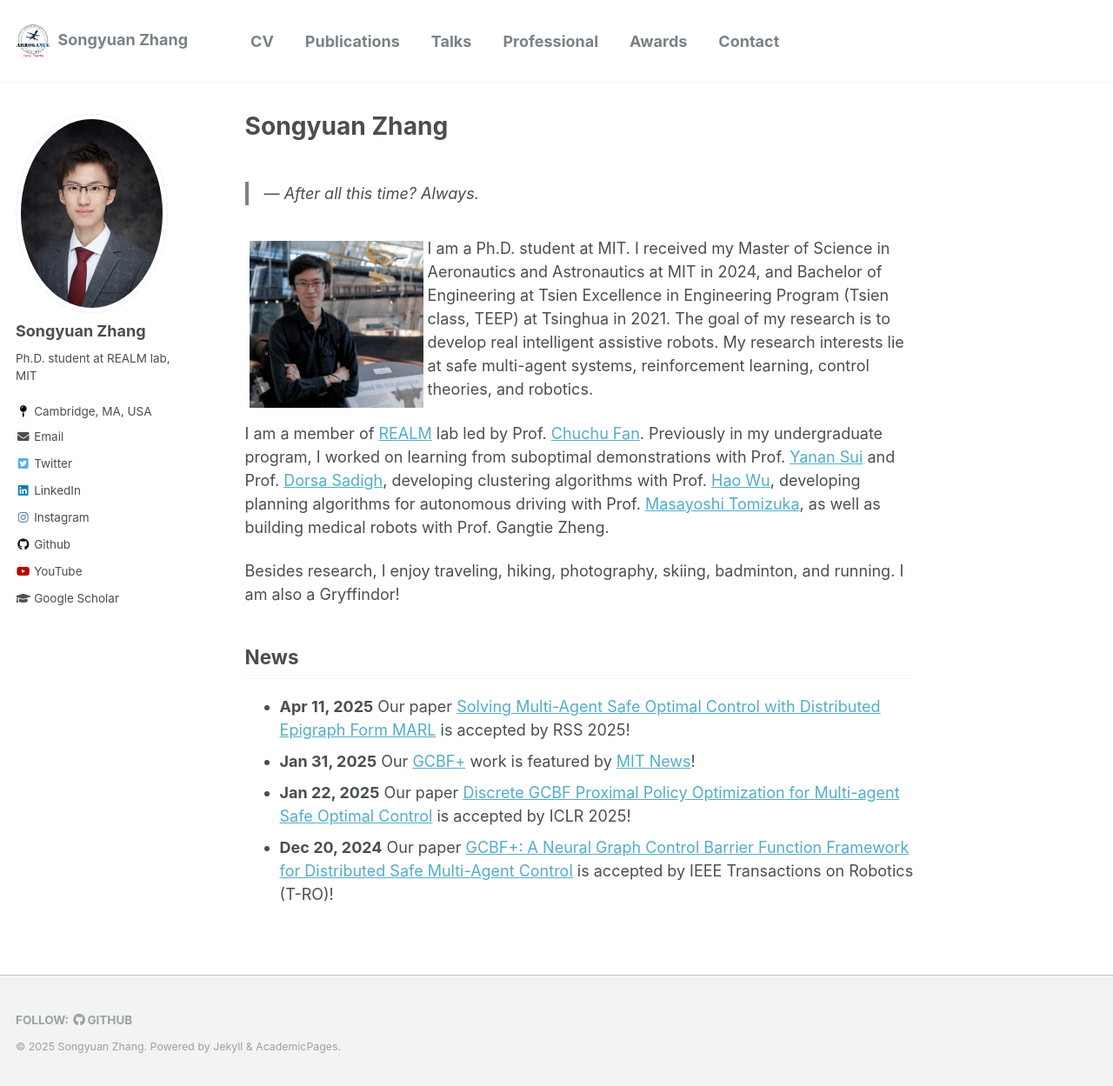
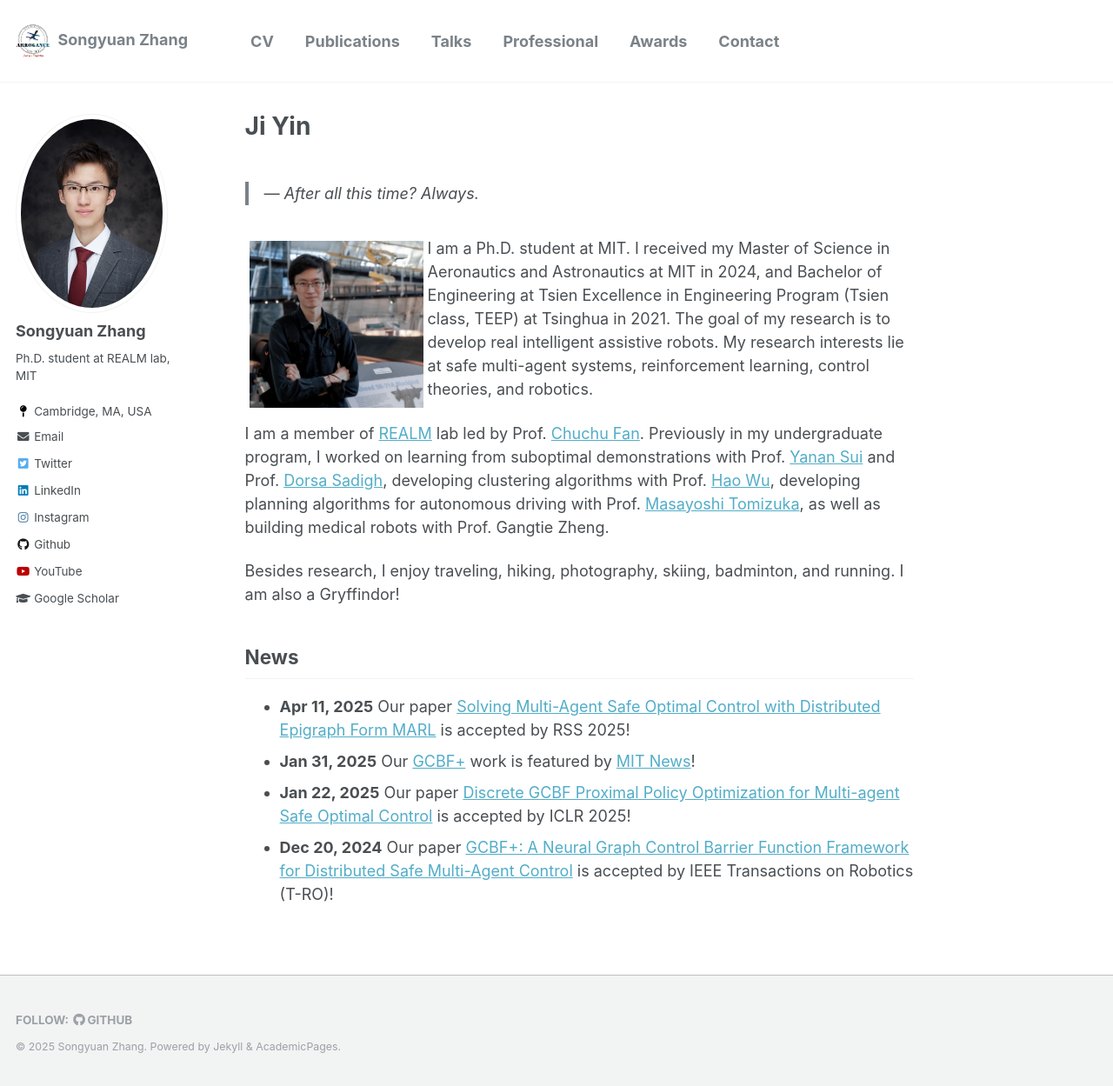
Before and after one commit to yinji921/Ji-Yin, a Jekyll site: the page built from _pages/about.md, in a window 1280 px wide and 1249 px high. Shown: the whole window at 87% size. Built offline with Jekyll 4.4.1, drawn with Linux system fonts in a browser that asks for light colours.

```diff
--- a/_pages/about.md
+++ b/_pages/about.md
@@ -1,7 +1,7 @@
 ---
 permalink: /
-title: "Songyuan Zhang"
-excerpt: "Songyuan Zhang"
+title: "Ji Yin"
+excerpt: "About me"
 author_profile: true
 redirect_from:
   - /about/
```
Also changed, not shown: files/Ji Yin phd photo1.jpg (added), 1 other file.
